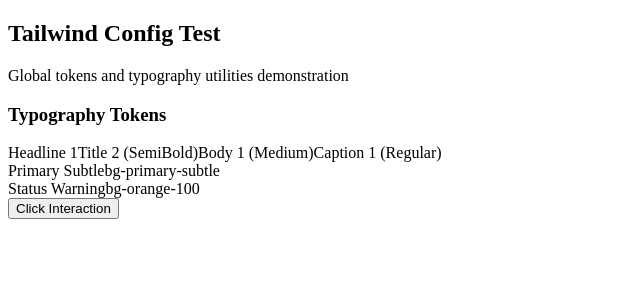
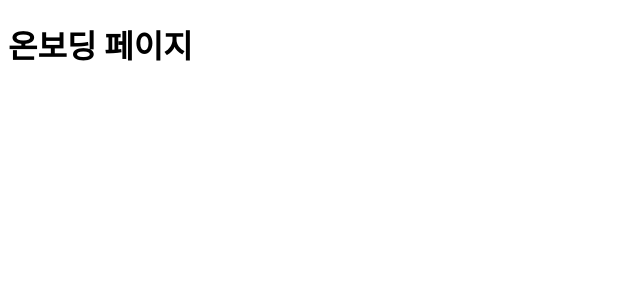
Before and after one commit to YAPP-Github/27th-Web-Team-2-FE, a Next.js app: page / in a window 1280 px wide. Shown: the top 300 px of the page, without its empty margins (0-640 px from the left). Built offline with nearby package versions, Linux system fonts and the light colour scheme.

Commit message:
feat: 라우팅 구조 설정

```diff
--- a/lefthook.yml
+++ b/lefthook.yml
@@ -1,14 +1,14 @@
 pre-commit:
   commands:
     lint-staged:
-      run: npx --no -- lint-staged --config lint-staged.config.mjs
+      run: /usr/local/bin/npm run lint-staged
 
 pre-push:
   commands:
     typecheck:
-      run: npm run typecheck
+      run: /usr/local/bin/npm run typecheck
 
 commit-msg:
   commands:
     commitlint:
-      run: npx --no -- commitlint --edit {1}
+      run: /usr/local/bin/npm run commitlint -- --edit {1}
--- a/package.json
+++ b/package.json
@@ -7,6 +7,8 @@
     "build": "next build",
     "start": "next start",
     "lint": "eslint",
+    "lint-staged": "lint-staged --config lint-staged.config.mjs",
+    "commitlint": "commitlint",
     "typecheck": "tsc --noEmit",
     "format": "prettier --write .",
     "format:check": "prettier --check .",
--- a/src/app/page.tsx
+++ b/src/app/page.tsx
@@ -1,5 +1,11 @@
-import TestComponent from '@/components/TestComponent';
-
-export default function Home() {
-  return <TestComponent />;
+export default function OnboardingPage() {
+  return (
+    <div className='flex min-h-screen items-center justify-center'>
+      <div className='text-center'>
+        <h1 className='text-headline-1 text-text-primary mb-4'>
+          온보딩 페이지
+        </h1>
+      </div>
+    </div>
+  );
 }
--- a/src/components/TestComponent.tsx
+++ /dev/null
@@ -1,62 +0,0 @@
-import type { HTMLAttributes } from 'react';
-
-interface TestComponentProps extends HTMLAttributes<HTMLDivElement> {
-  title?: string;
-}
-
-export default function TestComponent({
-  title = 'Tailwind Config Test',
-  className,
-  ...props
-}: TestComponentProps) {
-  return (
-    <section
-      className={`border-line-nonclickable bg-gray-0 flex flex-col gap-6 rounded-3xl border p-8 shadow-sm ${className || ''}`}
-      {...props}
-    >
-      {/* Configuration Header */}
-      <div className='flex flex-col gap-2'>
-        <h2 className='text-headline-2 text-text-primary'>{title}</h2>
-        <p className='text-body-1 text-text-secondary'>
-          Global tokens and typography utilities demonstration
-        </p>
-      </div>
-
-      {/* Typography Showcase */}
-      <div className='flex flex-col gap-4 rounded-2xl bg-gray-50 p-6'>
-        <h3 className='text-title-3 text-text-primary'>Typography Tokens</h3>
-        <div className='flex flex-col gap-2'>
-          <span className='text-headline-1 text-primary-default'>
-            Headline 1
-          </span>
-          <span className='text-title-2 text-gray-800'>Title 2 (SemiBold)</span>
-          <span className='text-body-1 text-gray-600'>Body 1 (Medium)</span>
-          <span className='text-caption-1 text-gray-500'>
-            Caption 1 (Regular)
-          </span>
-        </div>
-      </div>
-
-      {/* Color Palette Showcase */}
-      <div className='grid grid-cols-1 gap-4 sm:grid-cols-2'>
-        <div className='bg-primary-subtle text-text-inverse flex flex-col gap-2 rounded-2xl p-6'>
-          <span className='text-title-4'>Primary Subtle</span>
-          <span className='text-body-2'>bg-primary-subtle</span>
-        </div>
-
-        <div className='flex flex-col gap-2 rounded-2xl bg-orange-100 p-6'>
-          <span className='text-title-4 text-orange-700'>Status Warning</span>
-          <span className='text-body-2 text-orange-500'>bg-orange-100</span>
-        </div>
-      </div>
-
-      {/* Interaction Example */}
-      <button
-        type='button'
-        className='bg-primary-default text-title-5 text-gray-0 hover:bg-blue-70 flex w-full items-center justify-center rounded-xl py-4 transition-all active:scale-[0.98]'
-      >
-        Click Interaction
-      </button>
-    </section>
-  );
-}
```
Also changed, not shown: src/app/[meetingId]/page.tsx (added, +22 -0 lines), 1 other file (tests, documents, lock files or other folders).
